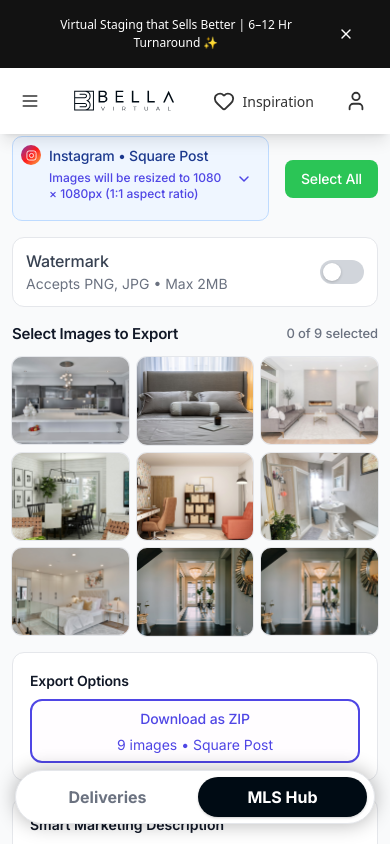
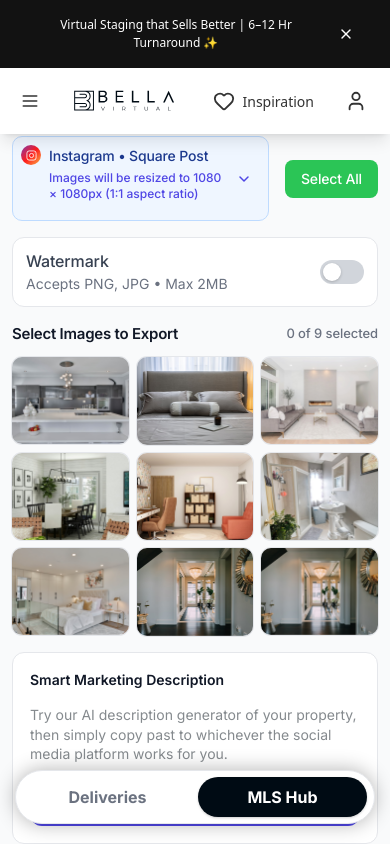
Before and after one commit to CalvinYudaTama/bella-delivery-upload-ui, a Next.js app: page /projects/1/mls-hub in a window 390 px wide. Shown: the top 844 px of the page. Built offline with nearby package versions, Linux system fonts and the light colour scheme.

Commit message:
fix(MLS): remove Export Options / Download as ZIP section from all breakpoints
Removed the Export Options card (Download as ZIP button) from mobile,
tablet, and desktop views in MLSMarketingHubContent.tsx as per design update.

```diff
--- a/components/MLS/MLSMarketingHubContent.tsx
+++ b/components/MLS/MLSMarketingHubContent.tsx
@@ -740,44 +740,6 @@ export default function MLSMarketingHubContent() {
           </div>
         </div>
 
-        {/* ── MOBILE: Row 4 — Export Options card ───────────────────────────── */}
-        <div style={{
-          width: '100%', background: '#FFFFFF',
-          border: '1px solid #E5E7EB', borderRadius: 12,
-          padding: 17, boxSizing: 'border-box',
-          display: 'flex', flexDirection: 'column', gap: 8,
-        }}>
-          <span style={{
-            fontFamily: 'Inter', fontSize: 14, fontWeight: 600,
-            color: '#111827', lineHeight: '21px', letterSpacing: '-0.15px',
-          }}>
-            Export Options
-          </span>
-
-          {/* Download as ZIP — outlined indigo button with subtitle */}
-          <button style={{
-            width: '100%', padding: 8, borderRadius: 12,
-            border: '2px solid #4F46E5', background: '#FFFDFF',
-            cursor: 'pointer', boxSizing: 'border-box',
-            display: 'flex', alignItems: 'center', justifyContent: 'center',
-          }}>
-            <div style={{ display: 'flex', flexDirection: 'column', gap: 8, alignItems: 'flex-start' }}>
-              <span style={{
-                fontFamily: 'Inter', fontSize: 14, fontWeight: 500,
-                color: '#4F46E5', lineHeight: '20px', letterSpacing: '-0.15px', textAlign: 'center', width: '100%',
-              }}>
-                Download as ZIP
-              </span>
-              <span style={{
-                fontFamily: 'Inter', fontSize: 14, fontWeight: 400,
-                color: '#4F46E5', lineHeight: '16px',
-              }}>
-                {selectedPhotos.size > 0 ? selectedPhotos.size : MLS_PHOTOS.length} images • Square Post
-              </span>
-            </div>
-          </button>
-        </div>
-
         {/* ── MOBILE: Row 5 — Smart Marketing Description card ──────────────── */}
         <div style={{
           width: '100%', background: '#FFFFFF',
@@ -1018,48 +980,6 @@ export default function MLSMarketingHubContent() {
             </div>
           </div>
 
-          {/* ── Export Options (tablet: full-width stacked buttons) ─────────── */}
-          <div className="mls-export-section" style={{ display: 'flex', flexDirection: 'column', gap: 13 }}>
-            <h3 className="mls-export-section__title" style={{
-              fontFamily: 'Inter', fontSize: 14, fontWeight: 500, color: '#0A0A0A',
-              margin: 0, lineHeight: '21px', letterSpacing: '-0.15px',
-            }}>
-              Export Options
-            </h3>
-
-            {/* Download as ZIP — full width, filled */}
-            <button className="mls-export-section__zip-btn mls-export-section__zip-btn--tablet" style={{
-              display: 'flex', alignItems: 'center', justifyContent: 'center', gap: 8,
-              width: '100%', height: 45, padding: '0 16px',
-              border: 'none', borderRadius: 8,
-              background: '#4F46E5', cursor: 'pointer', boxSizing: 'border-box',
-            }}>
-              <svg width="16" height="16" viewBox="0 0 16 16" fill="none">
-                <path d="M8 2V10.5M8 10.5L5 7.5M8 10.5L11 7.5" stroke="white" strokeWidth="1.5" strokeLinecap="round" strokeLinejoin="round"/>
-                <path d="M2.5 12.5H13.5" stroke="white" strokeWidth="1.5" strokeLinecap="round"/>
-              </svg>
-              <span style={{ fontFamily: 'Inter', fontSize: 14, fontWeight: 500, color: '#FFFFFF', lineHeight: '21px' }}>
-                Download as ZIP
-              </span>
-            </button>
-
-            {/* Share via Link — full width, outlined */}
-            <button className="mls-export-section__share-btn" style={{
-              display: 'flex', alignItems: 'center', justifyContent: 'center', gap: 8,
-              width: '100%', height: 47, padding: '0 16px',
-              border: '1px solid #E5E7EB', borderRadius: 8,
-              background: '#FFFFFF', cursor: 'pointer', boxSizing: 'border-box',
-            }}>
-              <svg width="16" height="16" viewBox="0 0 16 16" fill="none">
-                <path d="M6.667 8.667a3.333 3.333 0 0 0 5.06.373l2-2a3.333 3.333 0 0 0-4.714-4.714L7.72 3.613" stroke="#4F46E5" strokeWidth="1.5" strokeLinecap="round" strokeLinejoin="round"/>
-                <path d="M9.333 7.333a3.333 3.333 0 0 0-5.06-.373l-2 2a3.333 3.333 0 0 0 4.714 4.714l1.286-1.287" stroke="#4F46E5" strokeWidth="1.5" strokeLinecap="round" strokeLinejoin="round"/>
-              </svg>
-              <span style={{ fontFamily: 'Inter', fontSize: 14, fontWeight: 500, color: '#4F46E5', lineHeight: '21px' }}>
-                Share via Link
-              </span>
-            </button>
-          </div>
-
           {/* ── Smart Marketing Description (tablet) ─────────────────────────── */}
           <div className="mls-ai-section mls-ai-section--tablet" style={{
             display: 'flex', flexDirection: 'column', gap: 16,
@@ -1284,33 +1204,6 @@ export default function MLSMarketingHubContent() {
         </div>
       </div>
 
-      {/* ─── CARD 2: Export Options ───────────────────────────────────────────── */}
-      <div className="mls-export-section" style={{
-        background: '#FFFFFF', borderRadius: 10,
-        border: '1px solid #E5E7EB', width: '100%',
-        boxSizing: 'border-box',
-        display: 'flex', flexDirection: 'column', gap: 16,
-        padding: '32px 24px',
-      }}>
-        <h3 className="mls-export-section__title" style={{ fontFamily: 'Inter', fontSize: 18, fontWeight: 500, color: '#0A0A0A', margin: 0, lineHeight: '27px', letterSpacing: '-0.44px' }}>
-          Export Options
-        </h3>
-        <button className="mls-export-section__zip-btn" style={{
-          display: 'inline-flex', flexDirection: 'column',
-          alignItems: 'flex-start', justifyContent: 'center',
-          gap: 8, padding: 16,
-          border: '2px solid #4F46E5', borderRadius: 12,
-          background: '#FFFDFF', cursor: 'pointer', alignSelf: 'flex-start',
-        }}>
-          <span className="mls-export-section__zip-label" style={{ fontFamily: 'Inter', fontSize: 16, fontWeight: 500, color: '#4F46E5', lineHeight: '20px', letterSpacing: '-0.15px' }}>
-            Download as ZIP
-          </span>
-          <span className="mls-export-section__zip-meta" style={{ fontFamily: 'Inter', fontSize: 14, fontWeight: 400, color: '#4F46E5', lineHeight: '16px' }}>
-            {selectedPhotos.size > 0 ? selectedPhotos.size : MLS_PHOTOS.length} images • Square Post
-          </span>
-        </button>
-      </div>
-
       {/* ─── CARD 3: Smart Marketing Description ─────────────────────────────── */}
       <div className="mls-ai-section" style={{
         background: '#FFFFFF', borderRadius: 10,
```
